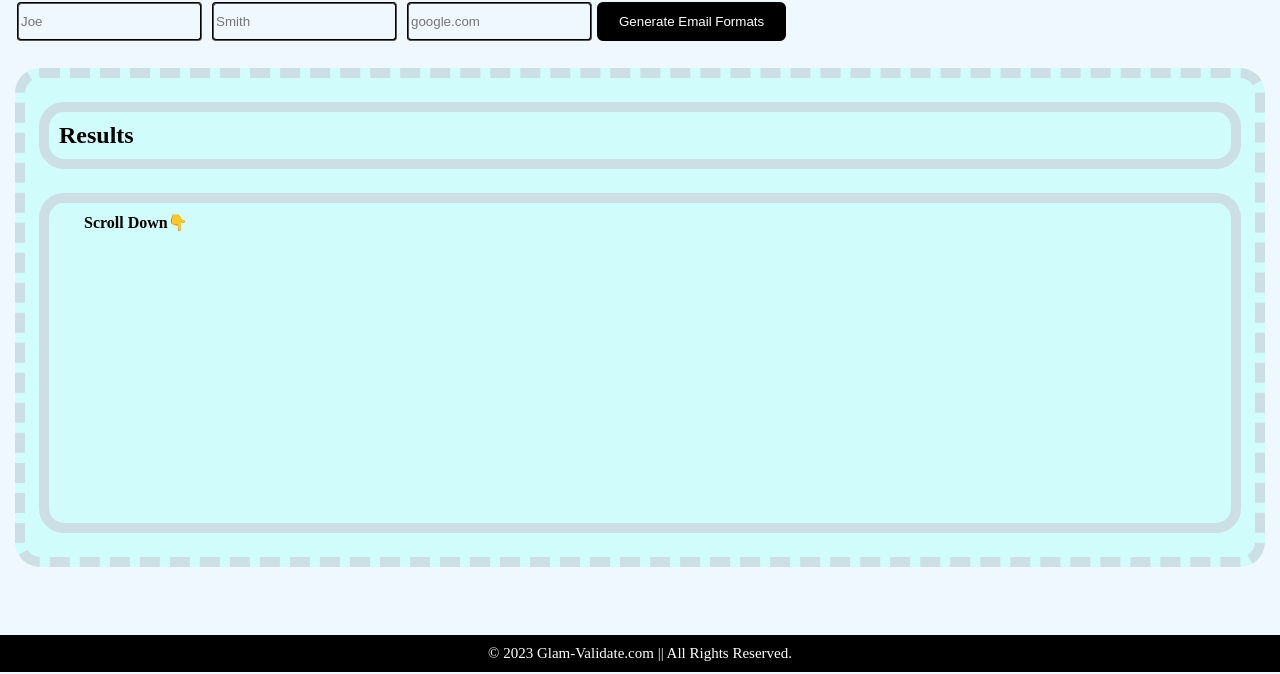
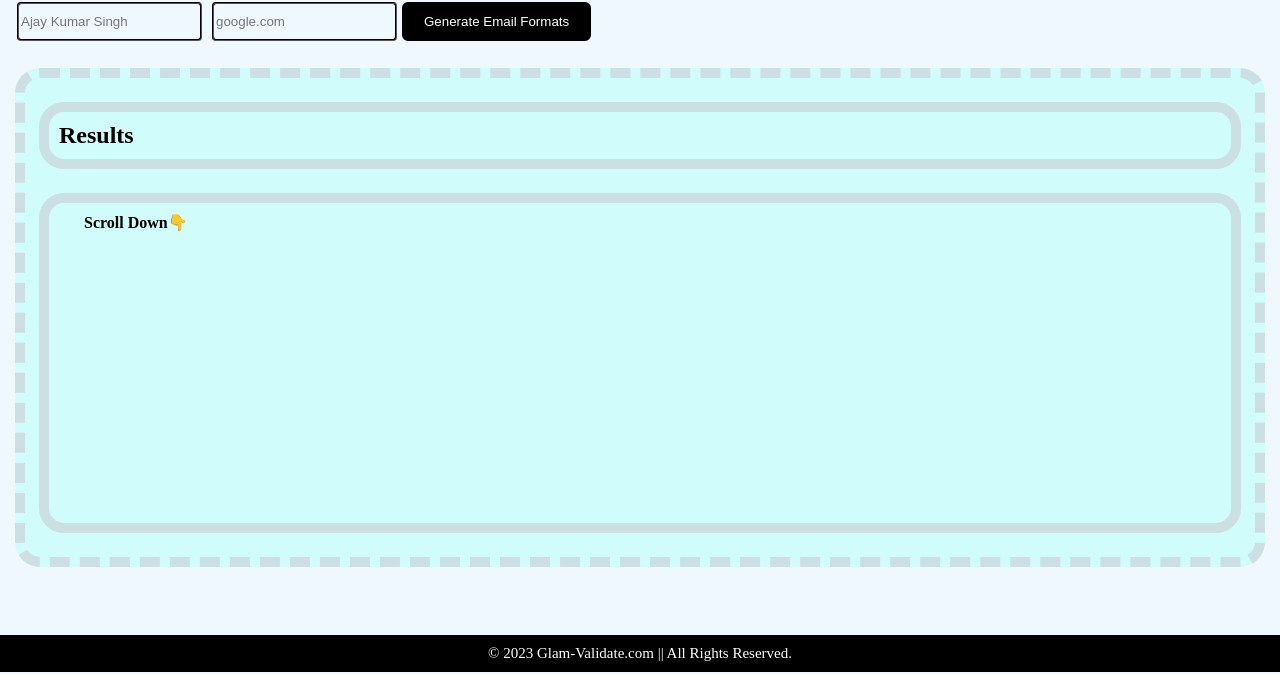
Before and after one commit to Manav2105/NewGLMEmailValidator, a plain HTML site: page index.html in a window 1280 px wide. Shown: the part 126-800 px from the top of the page. Drawn offline with Linux system fonts and the light colour scheme.

Commit message:
Update index.html

```diff
--- a/index.html
+++ b/index.html
@@ -25,8 +25,7 @@
                 <h1>Enter your email to validate</h1>
             </div>
             <div class="input">
-                <input placeholder="Joe" type="text" id="firstName" required>
-                <input placeholder="Smith" type="text" id="lastName" required>
+                <input placeholder="Ajay Kumar Singh" type="text" id="fullName" required>
                 <input placeholder="google.com" type="text" id="companyName" required>
                 <input id="submitBtn" class="btn" type="submit" value="Generate Email Formats">
             </div>
```
